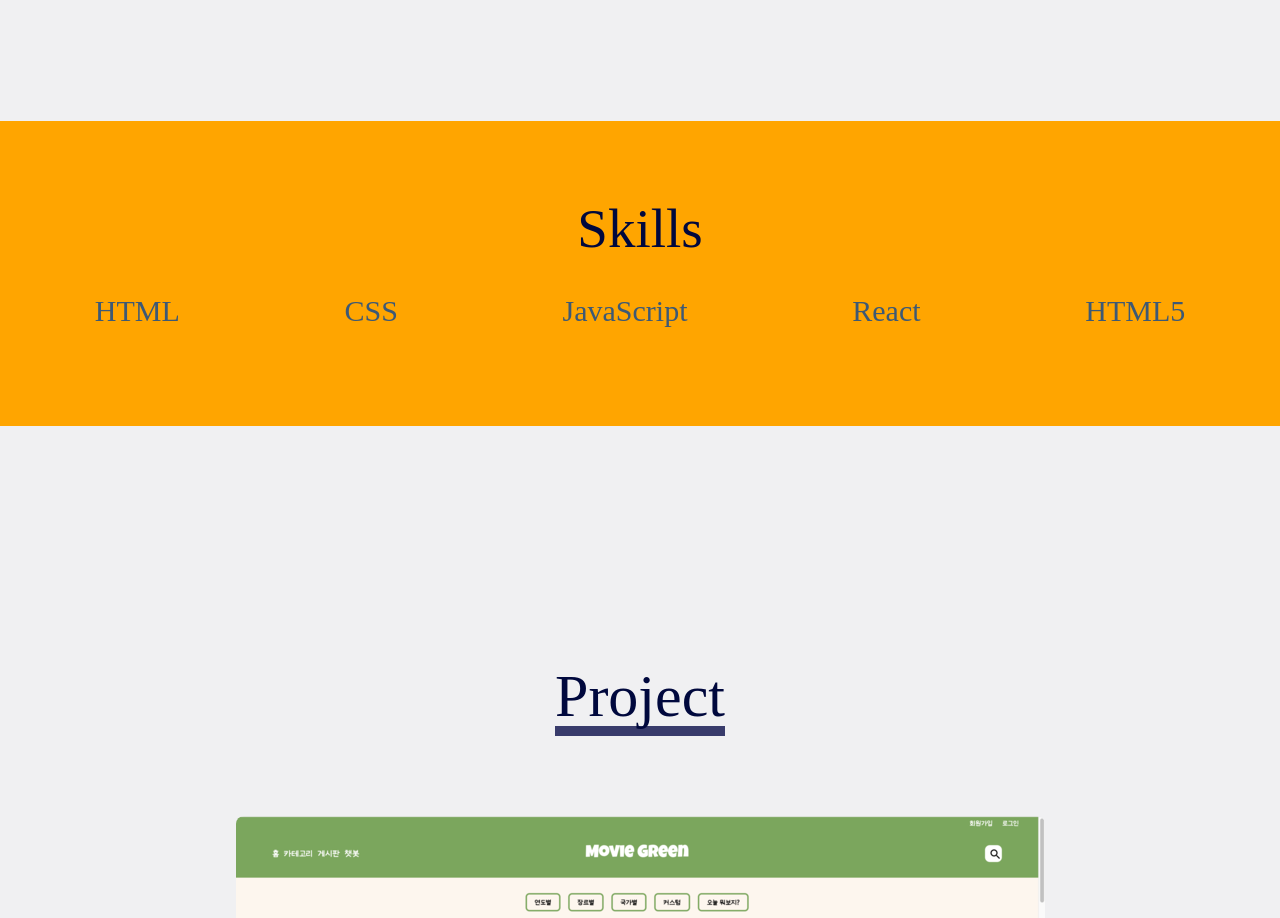
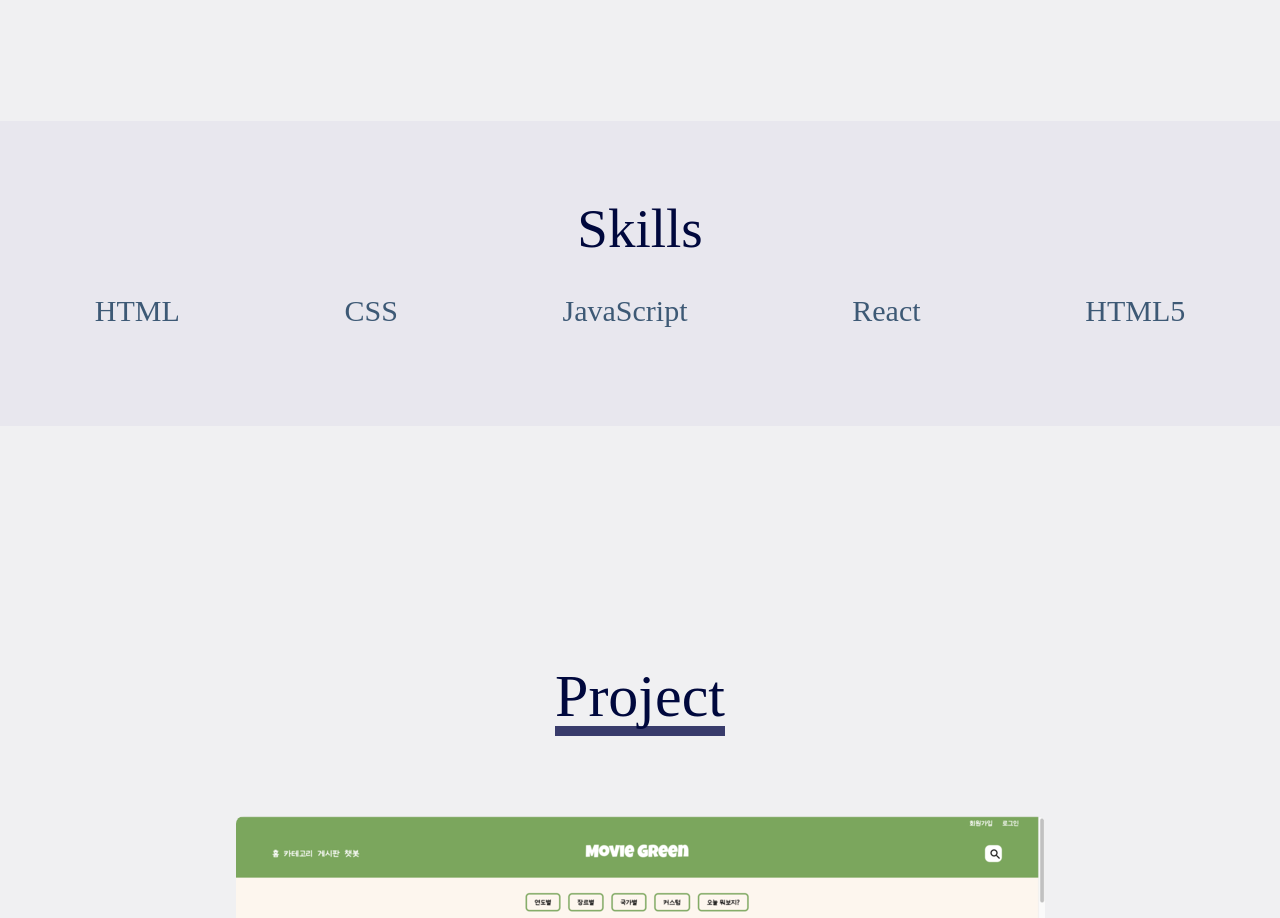
Before and after one commit to kiimjisoo/KjsProfile, a React (Create React App) app: page / in a window 1280 px wide. Shown: the part 1200-2118 px from the top of the page. Built offline with nearby package versions, Linux system fonts and the light colour scheme.

Commit message:
skills
배경색 수정

```diff
--- a/src/components/Skill.js
+++ b/src/components/Skill.js
@@ -8,8 +8,7 @@ const Wrapper = styled.div`
   }
 `;
 const SkillWrapper = styled.div`
-  background: orange;
-  /* background: rgba(155, 150, 203, 0.1); */
+  background: rgba(155, 150, 203, 0.1);
   padding: 80px 0 100px;
 
 `;
```
